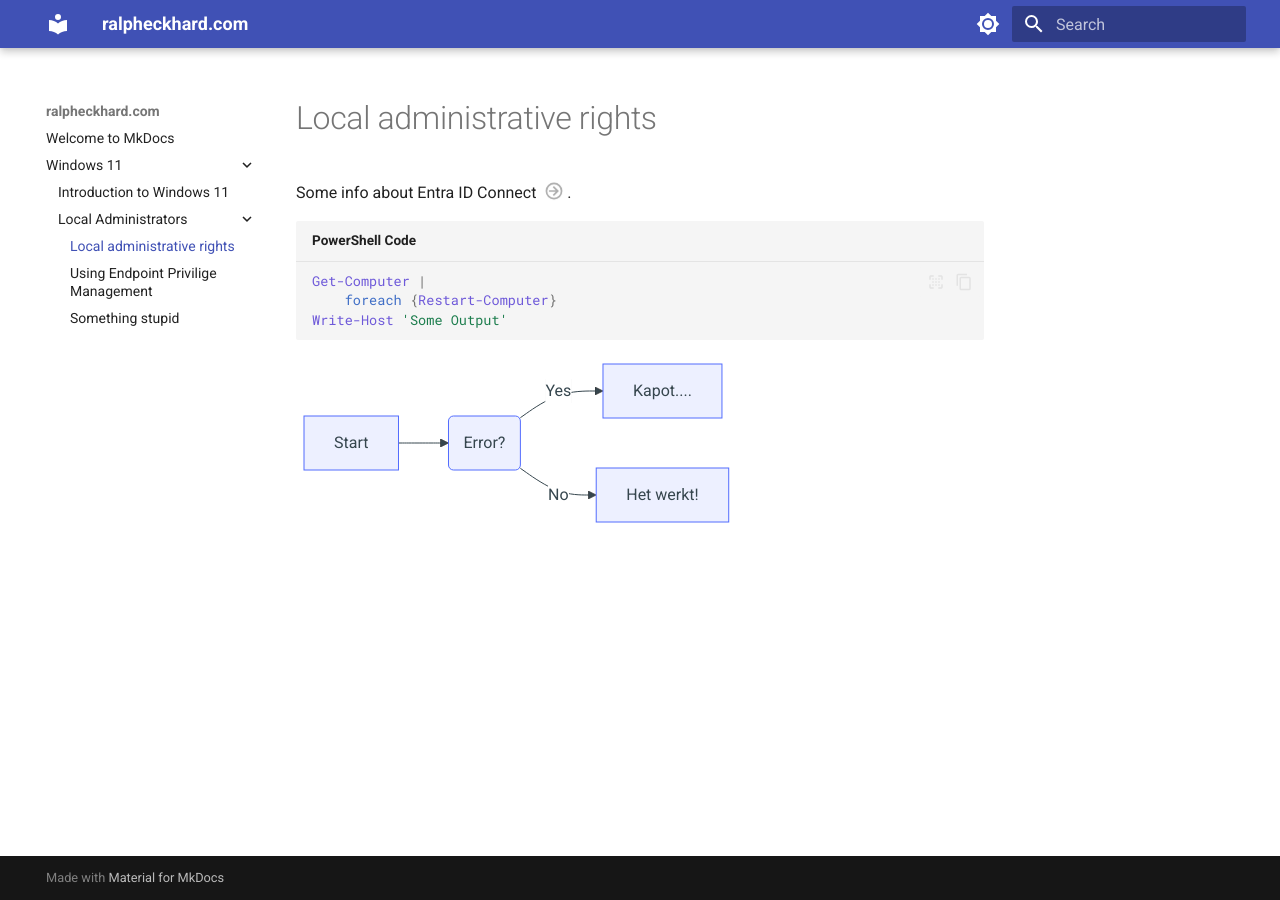
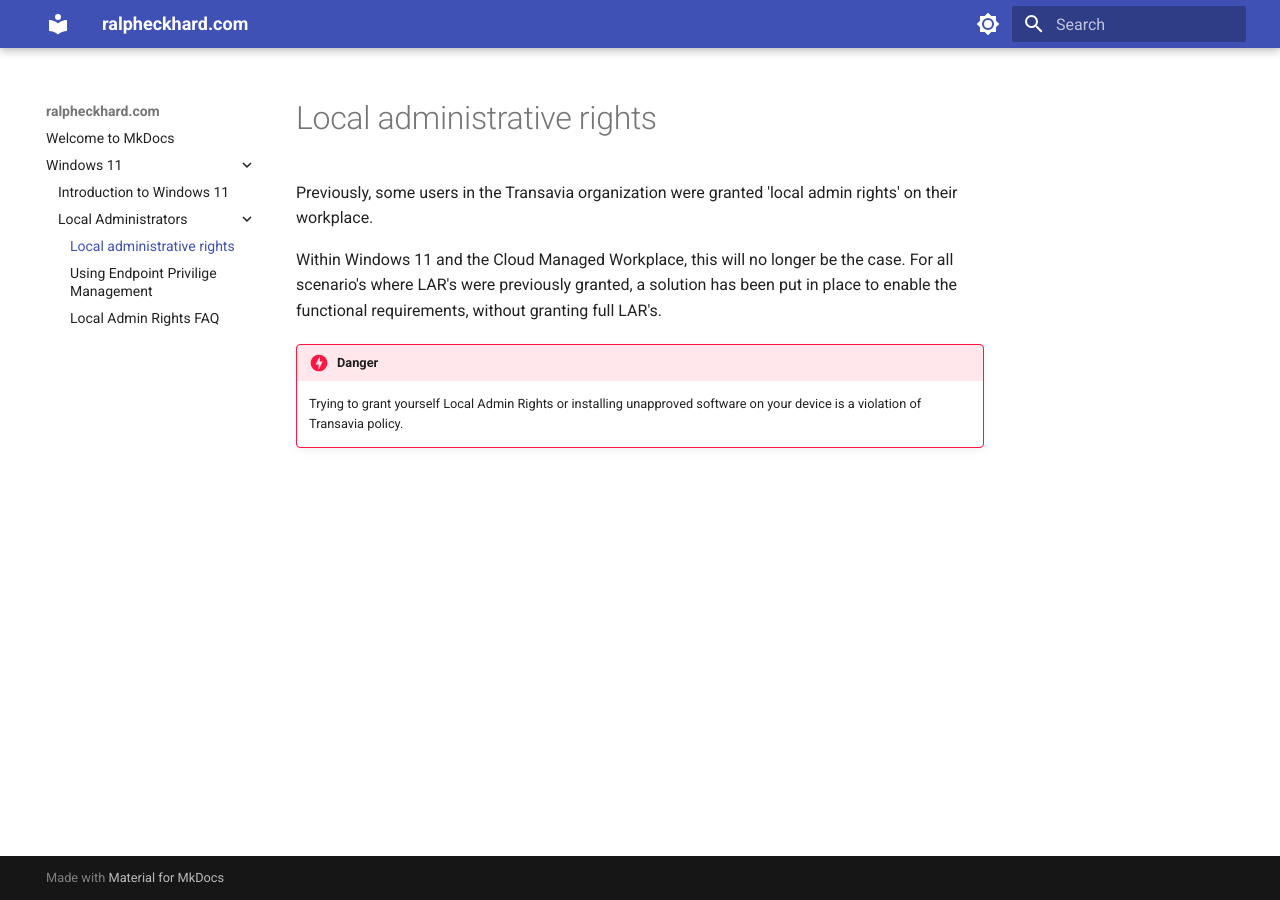
Before and after one commit to ralpje/documentation, an MkDocs documentation site: the page built from docs/Windows 11/Local Administrators/Local administrative rights.md, in a window 1280 px wide. Built offline with MkDocs 1.6.1 and Material for MkDocs 9.7.7, drawn with Linux system fonts in a browser that asks for light colours.

Commit message:
fixed typos

````diff
--- a/docs/Windows 11/Local Administrators/LAR FAQ.md
+++ b/docs/Windows 11/Local Administrators/LAR FAQ.md
@@ -1,4 +1,4 @@
-# Something stupid
+# Local Admin Rights FAQ
 On this page, you can find some frequently asked questions about using [EPM]("Endpoint Privilige Management").
 
 ## Installing PowerShell modules
--- a/docs/Windows 11/Local Administrators/Local administrative rights.md
+++ b/docs/Windows 11/Local Administrators/Local administrative rights.md
@@ -1,22 +1,7 @@
 # Local administrative rights
-Some info about Entra ID Connect (1).
-{ .annotate }
+Previously, some users in the Transavia organization were granted 'local admin rights' on their workplace.
 
-1. Annotation (1) about Entra ID Connect!
-    { .annotate }
+Within Windows 11 and the Cloud Managed Workplace, this will no longer be the case. For all scenario's where LAR's were previously granted, a solution has been put in place to enable the functional requirements, without granting full LAR's.
 
-    1. Annotate even further.
-
-
-``` pwsh title="PowerShell Code"
-Get-Computer |
-    foreach {Restart-Computer}
-Write-Host 'Some Output'
-```
-
-``` mermaid
-graph LR
-    A[Start] --> B(Error?);
-    B -->|Yes| C[Kapot....];
-    B -->|No| E[Het werkt!];
-```
+!!! Danger
+    Trying to grant yourself Local Admin Rights or installing unapproved software on your device is a violation of Transavia policy.
````
Also changed, not shown: docs/Windows 11/index.md (+4 -1 lines).
